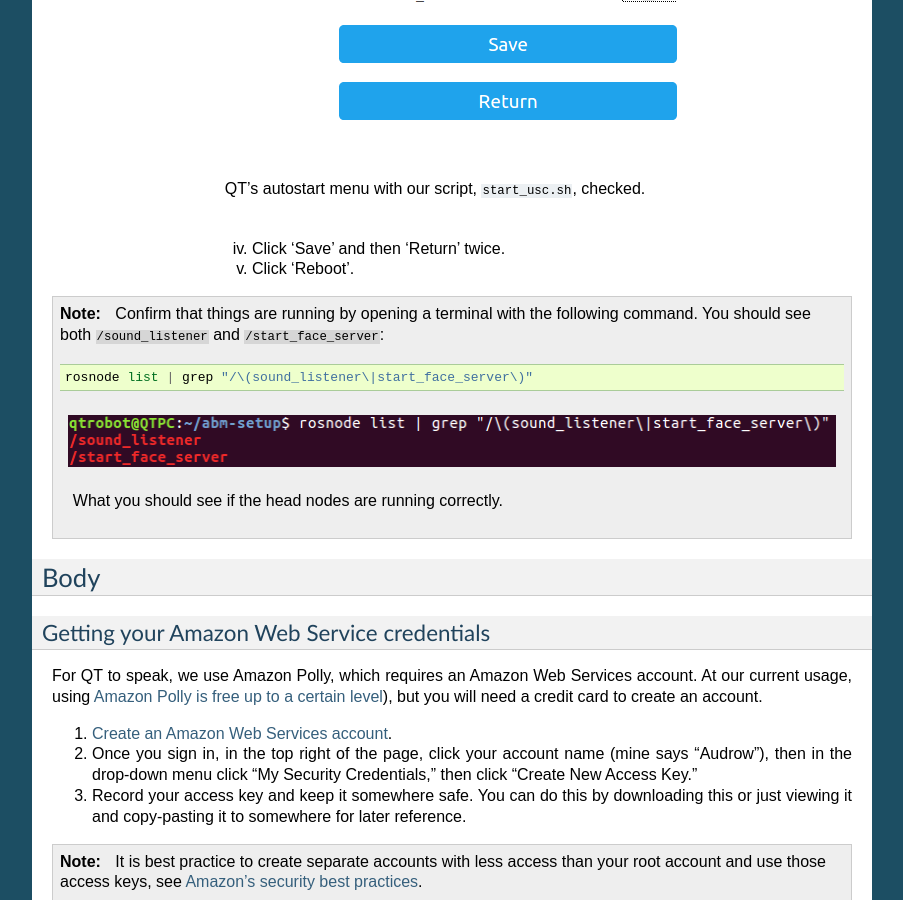
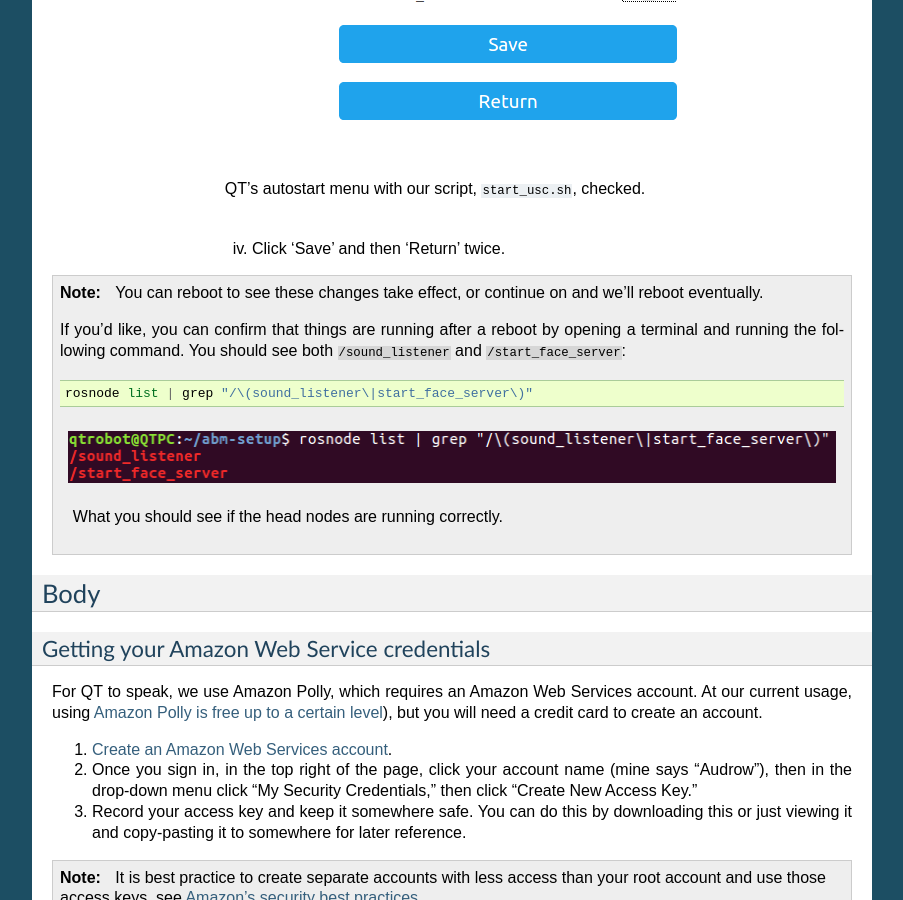
Before and after one commit to robotpt/abm-setup, a Sphinx documentation site: the page built from docs/setup.rst, in a window 1280 px wide and 900 px high, scrolled down 4323 px. Shown: the whole window, without its empty margins (198-1101 px from the left). Built offline with Sphinx 7.4.7, drawn with Linux system fonts in a browser that asks for light colours; some of the changed text lies outside the part shown.

Commit message:
Add note that reboot can be postponed after autoscript is setup

```diff
--- a/docs/setup.rst
+++ b/docs/setup.rst
@@ -165,10 +165,11 @@ Setting up our code
 
         iv. Click 'Save' and then 'Return' twice.
 
-        v. Click 'Reboot'.
+.. note::
 
-.. note::
-    Confirm that things are running by opening a terminal with the following command.  You should see both :code:`/sound_listener` and :code:`/start_face_server`::
+    You can reboot to see these changes take effect, or continue on and we'll reboot eventually.
+
+    If you'd like, you can confirm that things are running after a reboot by opening a terminal and running the following command.  You should see both :code:`/sound_listener` and :code:`/start_face_server`::
 
        rosnode list | grep "/\(sound_listener\|start_face_server\)"
 
@@ -325,6 +326,10 @@ Setting up our interaction
 
         bash docker.sh setup
 
+    .. note::
+
+        I did have an error occur during this command one of the times I was setting it up.  It might have been a network issue.  I ran it again and it succeeded.  If you have trouble here let me know.
+
     c. Enter your Fitbit and Amazon Web Services credentials as prompted.
 
     d. You will then be shown the URLs where the tablet GUI will be hosted.  There will be a few of them.  We want one that starts with "192", rather than "127" or "10", because it will accept connections from other devices on the local network.  Write down the relevant address.
```
Also changed, not shown: other parts of docs/setup.rst (+3 -3 lines).
